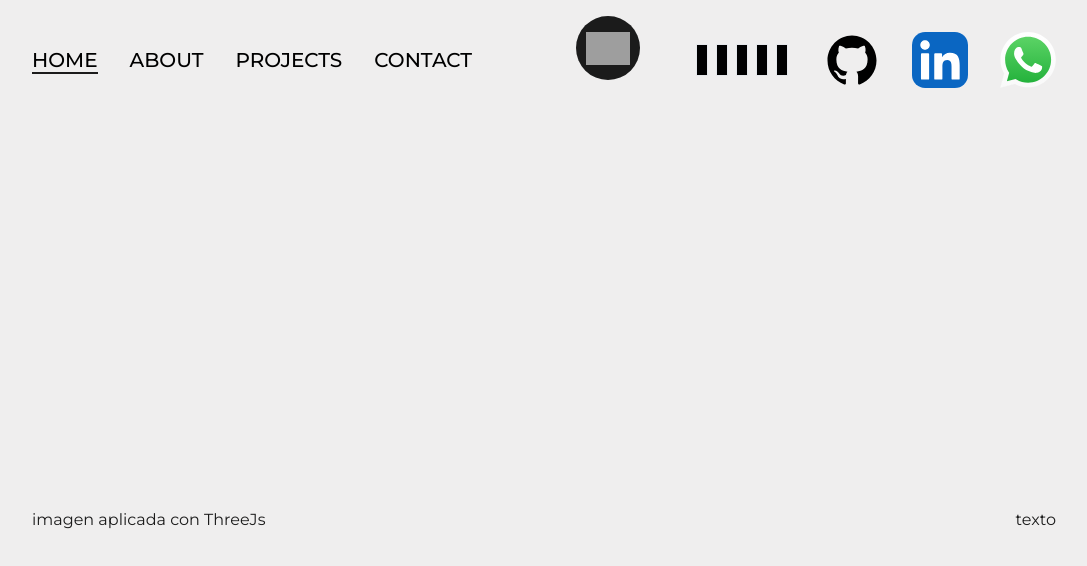
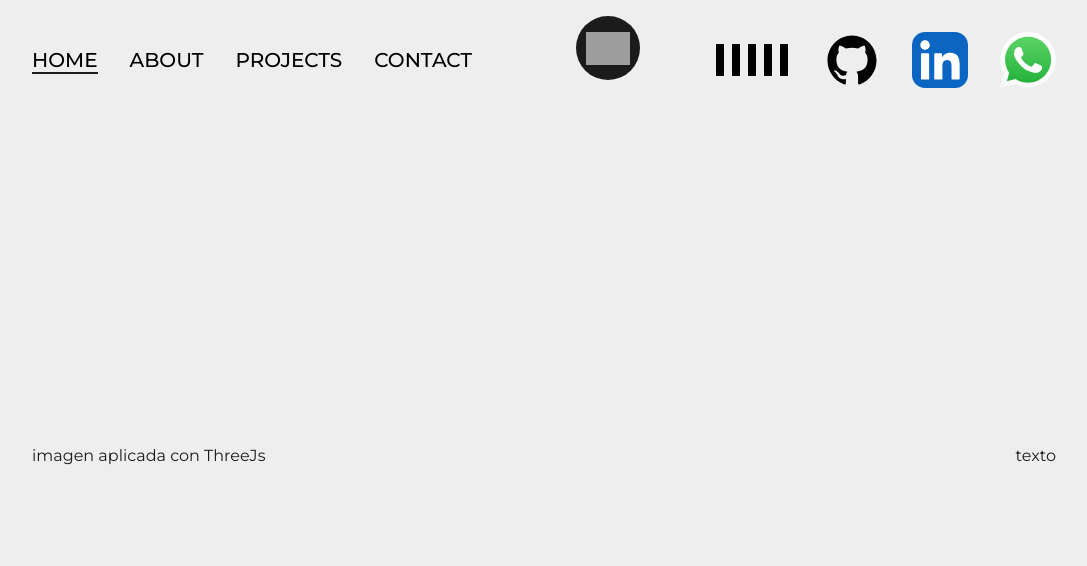
Before and after one commit to YasaminAfshar/Developer-Portfolio, a Next.js app: page / in a window 1280 px wide. Shown: the top 566 px of the page, without its empty margins (96-1183 px from the left). Built offline with nearby package versions, Linux system fonts and the light colour scheme; grey boxes are pictures that could not be loaded.

Commit message:
Updated Portfolio

```diff
--- a/package.json
+++ b/package.json
@@ -17,7 +17,6 @@
     "react-dom": "18.2.0",
     "react-router-dom": "^6.17.0",
     "react-tsparticles": "^2.12.2",
-    "styled-components": "^6.1.0",
     "tsparticles": "^2.12.0"
   },
   "devDependencies": {
--- a/src/components/Layout.js
+++ b/src/components/Layout.js
@@ -2,7 +2,7 @@ import React from 'react'
 
 const Layout = ({ children, className=""}) => {
   return (
-    <div className={`w-full h-full inline-block z-0 bg-light p-32${className}`}>
+    <div className={`w-full h-full inline-block z-0 bg-light p-32 ${className}`}>
         {children}
     </div>
   )
--- a/src/pages/index.js
+++ b/src/pages/index.js
@@ -11,7 +11,7 @@ export default function Home() {
         <meta name="description" content="I have created this beautiful portfolio so that you can access all the work and projects carried out in what I like most, which is programming"/>
       </Head>
       <main className='flex items-center text-dark w-full min-h-screen'>
-        <Layout>
+        <Layout className='pt-0'>
           <div className='flex items-center justify-between w-full'>
             <div>
               imagen aplicada con ThreeJs
--- a/src/subComponents/SoundBar.js
+++ b/src/subComponents/SoundBar.js
@@ -19,7 +19,7 @@ const Line = ({ click }) => {
 
   return (
     <motion.div
-      className="bg-black border h-8 w-3 mx-1"
+      className="bg-black h-8 w-2 mx-1"
       animate={controls}
     ></motion.div>
   );
```
Also changed, not shown: 1 other file (tests, documents, lock files or other folders).
